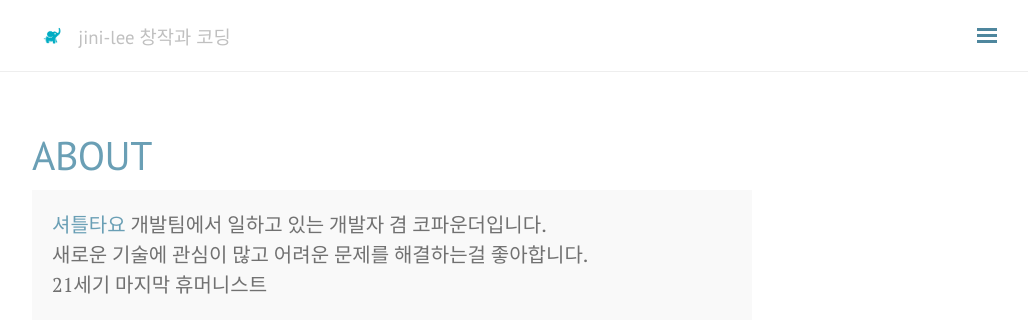
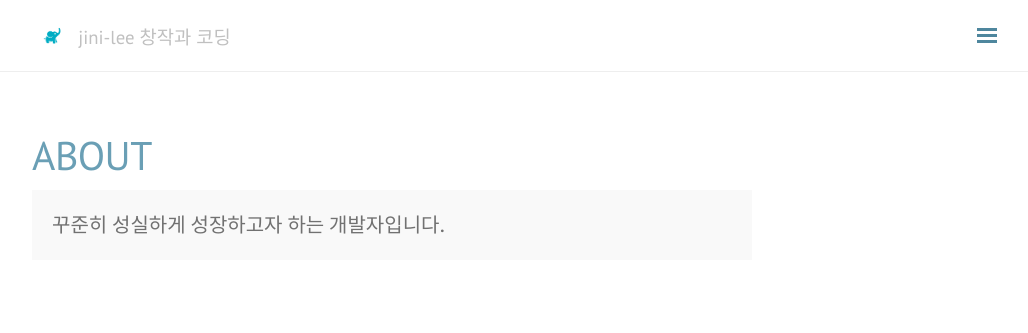
Before and after one commit to jini-lee/jini-lee.github.com, a Jekyll site: the page built from about.md, in a window 1280 px wide. Shown: the top 333 px of the page, without its empty margins (248-1276 px from the left). Built offline with Jekyll 4.4.1, drawn with Linux system fonts in a browser that asks for light colours; nearby versions of some CDN libraries; comment, search, counter and statistics services are not loaded.

Commit message:
Update about.md

```diff
--- a/about.md
+++ b/about.md
@@ -4,7 +4,5 @@ title: About
 ---
 
 <p class="message">
-  <a href="https://www.tayotayo.net">셔틀타요</a> 개발팀에서 일하고 있는 개발자 겸 코파운더입니다.<br>
-  새로운 기술에 관심이 많고 어려운 문제를 해결하는걸 좋아합니다.<br>
-  21세기 마지막 휴머니스트<br>
+  꾸준히 성실하게 성장하고자 하는 개발자입니다.
 </p>
```
